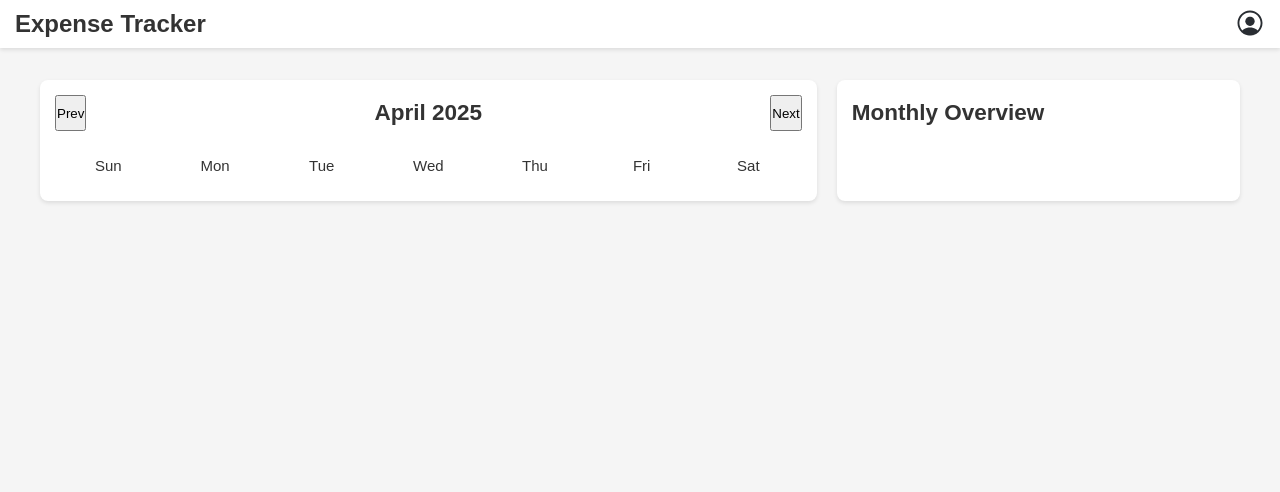
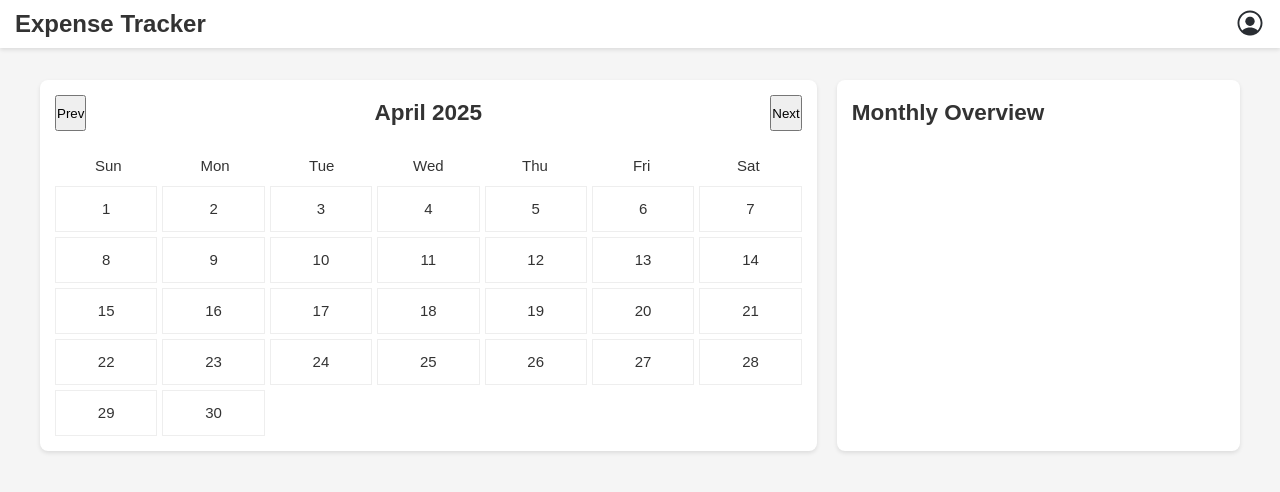
Before and after one commit to arsentsn/expense-tracker-app, a Vue app: page / in a window 1280 px wide. Shown: the top 492 px of the page. Built offline with nearby package versions, Linux system fonts and the light colour scheme.

Commit message:
added calendar day grid

```diff
--- a/src/components/Calendar/CalendarView.vue
+++ b/src/components/Calendar/CalendarView.vue
@@ -5,8 +5,13 @@
       <h2>{{ monthName }} {{ currentYear }}</h2>
       <button @click="nextMonth">Next</button>
     </div>
-    <div class="weekdays">
-      <div class="weekday" v-for="day in weekdays" :key="day">{{ day }}</div>
+    <div class="weekdays-header-container">
+      <div class="weekday-header" v-for="day in weekdays" :key="day">{{ day }}</div>
+    </div>
+    <div class="calendar-grid">
+      <div v-for="day in monthDays" :key="day" class="calendar-day">
+        {{ day }}
+      </div>
     </div>
   </div>
 </template>
@@ -19,6 +24,22 @@ export default {
     return {
       currentDate: new Date(),
     }
+  },
+
+  methods: {
+    previousMonth() {
+      const newDate = new Date(this.currentDate)
+      newDate.setMonth(newDate.getMonth() - 1)
+      this.currentDate = newDate
+    },
+    nextMonth() {
+      const newDate = new Date(this.currentDate)
+      newDate.setMonth(newDate.getMonth() + 1)
+      this.currentDate = newDate
+    },
+    getDaysInMonth() {
+      return new Date(this.currentYear, this.currentMonth + 1, 0).getDate()
+    },
   },
 
   computed: {
@@ -48,18 +69,15 @@ export default {
     weekdays() {
       return ['Sun', 'Mon', 'Tue', 'Wed', 'Thu', 'Fri', 'Sat']
     },
-  },
+    monthDays() {
+      let days = []
+      let totalDays = this.getDaysInMonth() // int
 
-  methods: {
-    previousMonth() {
-      const newDate = new Date(this.currentDate)
-      newDate.setMonth(newDate.getMonth() - 1)
-      this.currentDate = newDate
-    },
-    nextMonth() {
-      const newDate = new Date(this.currentDate)
-      newDate.setMonth(newDate.getMonth() + 1)
-      this.currentDate = newDate
+      for (let day = 1; day <= totalDays; day++) {
+        days.push(day)
+      }
+
+      return days
     },
   },
 }
@@ -79,16 +97,28 @@ export default {
   justify-content: space-between;
 }
 
-.weekdays {
+.weekdays-header-container {
   display: flex;
   justify-content: space-between;
   margin-top: 15px;
 }
 
-.weekday {
+.weekday-header {
   flex: 1;
   text-align: center;
   font-weight: 500;
   padding: 8px 0;
 }
+
+.calendar-grid {
+  display: grid;
+  grid-template-columns: repeat(7, 1fr);
+  gap: 5px;
+}
+
+.calendar-day {
+  text-align: center;
+  padding: 10px;
+  border: 1px solid #eee;
+}
 </style>
```
